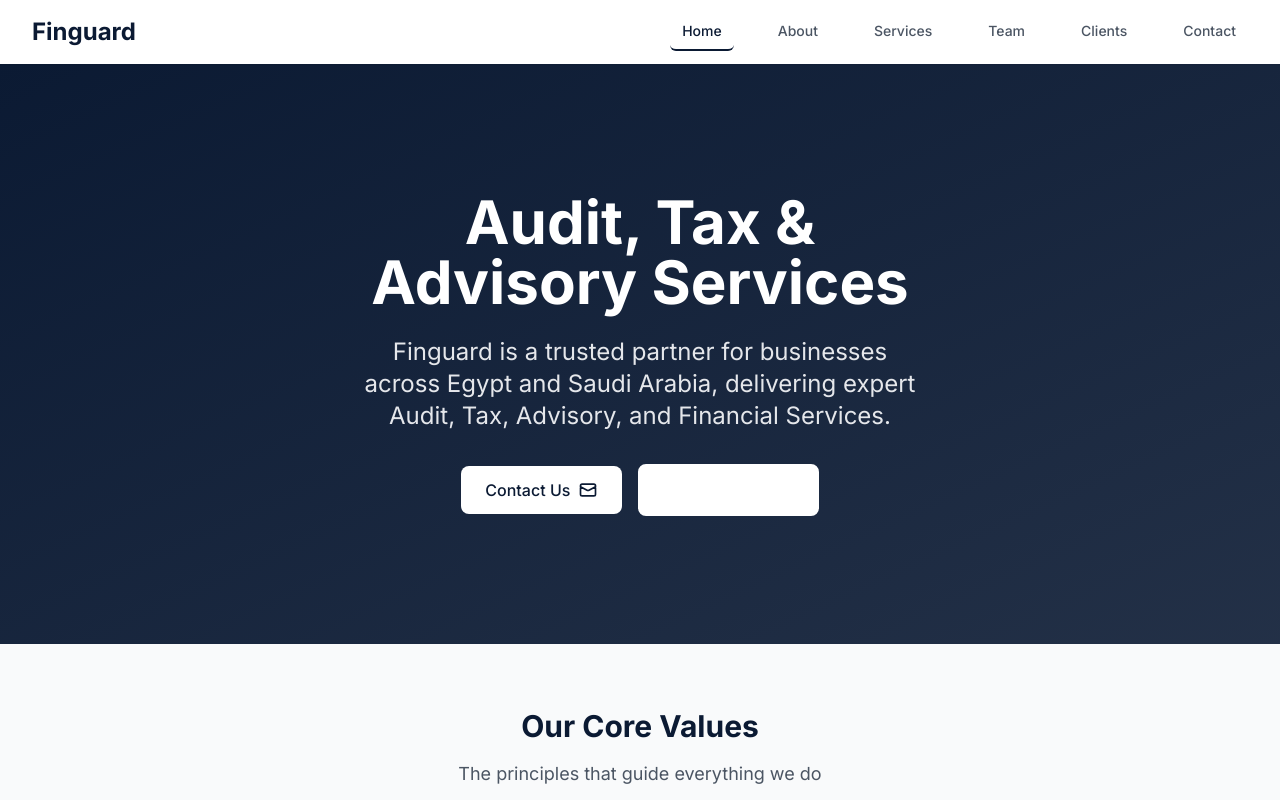
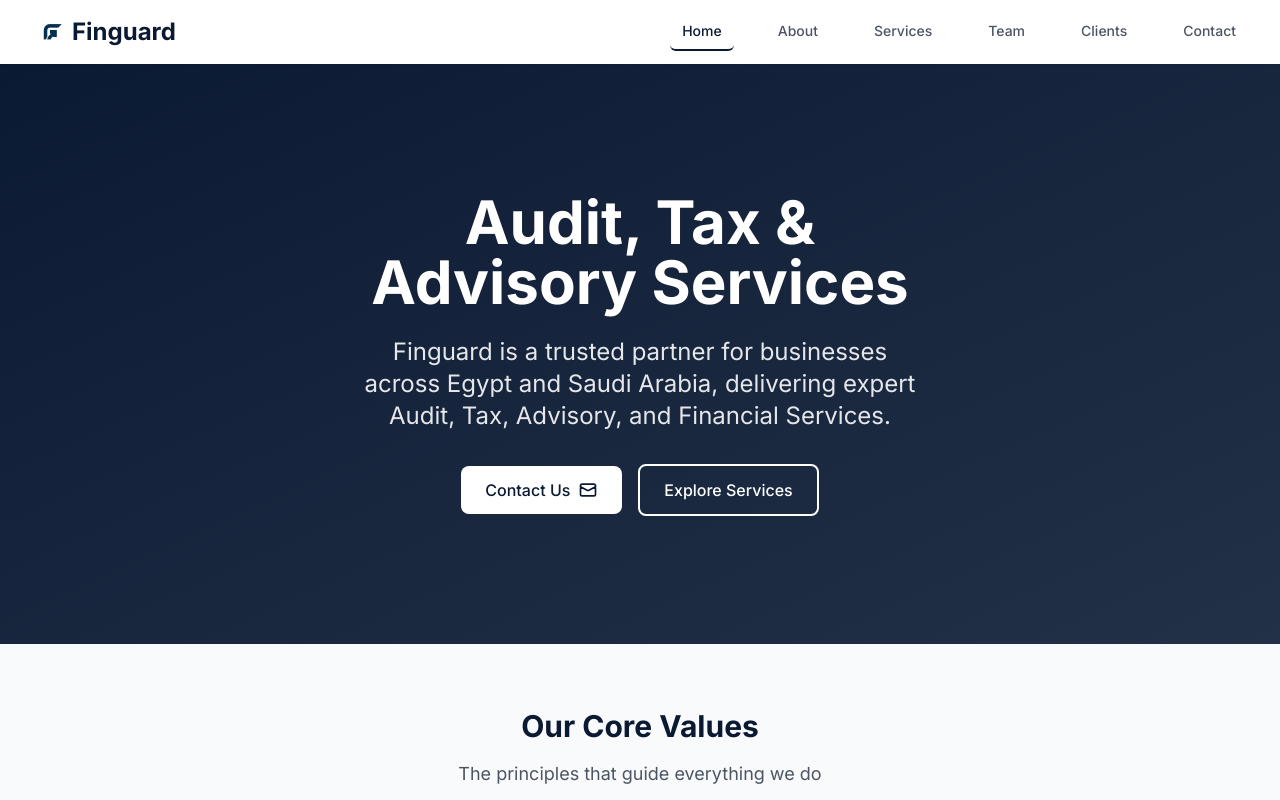
Before and after one commit to kareemelbhnasawy/finguard-claude, a React (Vite) app: page / in a window 1280 px wide. Shown: the top 800 px of the page. Built offline with nearby package versions, Linux system fonts and the light colour scheme.

Commit message:
finguard with logo

```diff
--- a/src/components/Header.tsx
+++ b/src/components/Header.tsx
@@ -30,10 +30,17 @@
           <div className="flex items-center">
             <Link
               to="/"
-              className="text-2xl font-bold text-navy hover:text-navy/80 transition-colors focus-visible:focus-visible"
+              className="flex items-center hover:opacity-80 transition-opacity focus-visible:focus-visible"
               aria-label="Finguard home"
             >
-              {company.brand}
+              <img
+                src="/finguard-logo.png "
+                alt="Finguard Logo"
+                className="h-10 w-auto"
+              />
+              <span className="text-2xl font-bold text-navy">
+                {company.brand}
+              </span>
             </Link>
           </div>
 
--- a/src/components/Hero.tsx
+++ b/src/components/Hero.tsx
@@ -25,7 +25,7 @@
               </a>
               <Link
                 to={company.contact.ctas[1].href}
-                className="btn-secondary border-white text-white hover:bg-white hover:text-navy focus:ring-white focus:ring-offset-navy"
+                className="bg-transparent border-2 border-white text-white hover:bg-white hover:text-navy px-6 py-3 rounded-lg font-medium transition-colors duration-200 focus:outline-none focus:ring-2 focus:ring-white focus:ring-offset-2 focus:ring-offset-navy"
               >
                 {company.contact.ctas[1].label}
               </Link>
```
Also changed, not shown: public/finguard-logo.png (added).
